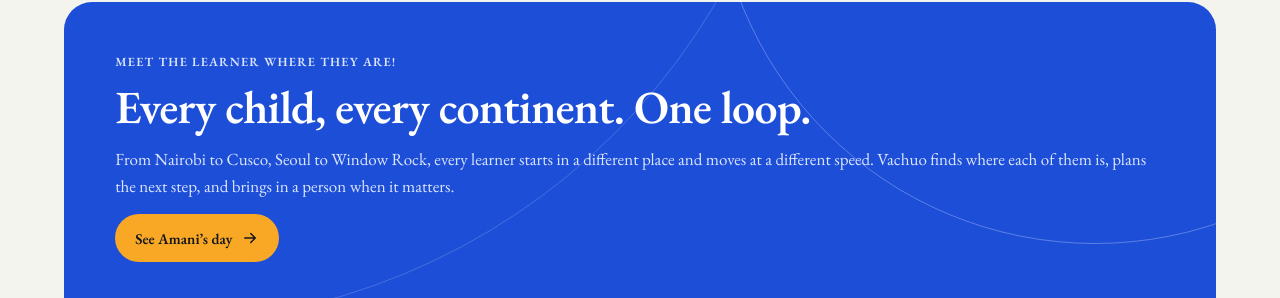
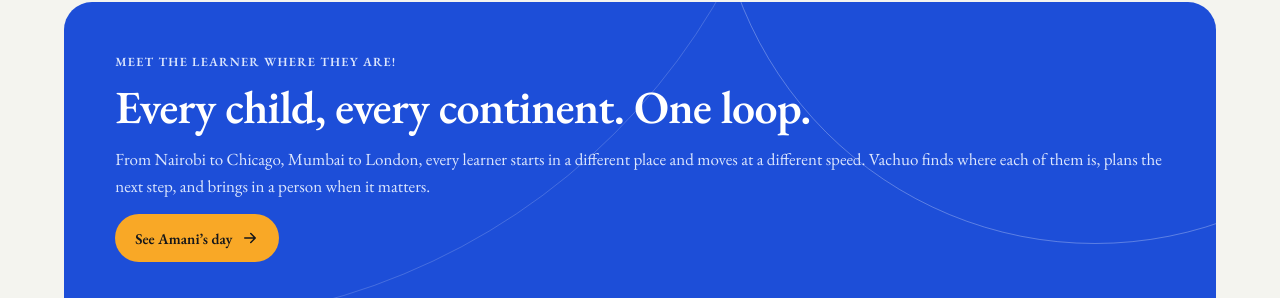
Before and after one commit to vachuo/canva, a plain HTML site: page index.html in a window 1280 px wide. Shown: the part 883-1181 px from the top of the page. Drawn offline with nearby package versions, Linux system fonts and the light colour scheme.

Commit message:
Rebuild from the latest design: landing copy names different cities
The landing page's "every learner starts in a different place" line now
reads "From Nairobi to Chicago, Mumbai to London".

Co-Authored-By: Claude Fable 5.1 <noreply@anthropic.com>

```diff
--- a/index.html
+++ b/index.html
@@ -109,7 +109,7 @@ html.rv-on [data-rv]{transition:opacity .7s ease,transform .7s cubic-bezier(.2,.
 <div style="position: relative; flex: 1 1 340px; min-width: 0; align-self: flex-start; box-sizing: border-box; padding: clamp(28px, 4vw, 56px); display: flex; flex-direction: column; gap: 14px">
 <span style="font-size: 12.5px; font-weight: 600; letter-spacing: 0.1em; text-transform: uppercase; color: #DCE6FD">Meet the learner where they are!</span>
 <h2 id="learners-title" style="margin: 0; font-family: 'EB Garamond', Garamond, Georgia, serif; font-size: clamp(32px, 3.6vw, 50px); line-height: 1.04; letter-spacing: -0.015em; font-weight: 600; text-wrap: balance">Every child, every continent. One loop.</h2>
-<p style="margin: 0; font-size: 17px; line-height: 1.6; color: #DCE6FD; text-wrap: pretty">From Nairobi to Cusco, Seoul to Window Rock, every learner starts in a different place and moves at a different speed. Vachuo finds where each of them is, plans the next step, and brings in a person when it matters.</p>
+<p style="margin: 0; font-size: 17px; line-height: 1.6; color: #DCE6FD; text-wrap: pretty">From Nairobi to Chicago, Mumbai to London, every learner starts in a different place and moves at a different speed. Vachuo finds where each of them is, plans the next step, and brings in a person when it matters.</p>
 <a href="today.html" style="align-self: flex-start; display: inline-flex; align-items: center; gap: 8px; min-height: 48px; padding: 0 20px; border-radius: 999px; background: #F9A826; color: #14161A; font-size: 15px; font-weight: 600; text-decoration: none">See Amani’s day<svg width="18" height="18" viewBox="0 0 24 24" fill="none" stroke="currentColor" stroke-width="2" stroke-linecap="round" stroke-linejoin="round" aria-hidden="true"><path d="M5 12h14M13 6l6 6-6 6"/></svg></a>
 </div>
 <div style="position: relative; flex: 1 1 100%; min-width: 0; height: clamp(220px, 26vw, 380px); box-sizing: border-box; padding: 8px 16px 18px; display: flex; justify-content: center; align-items: flex-end">
```
